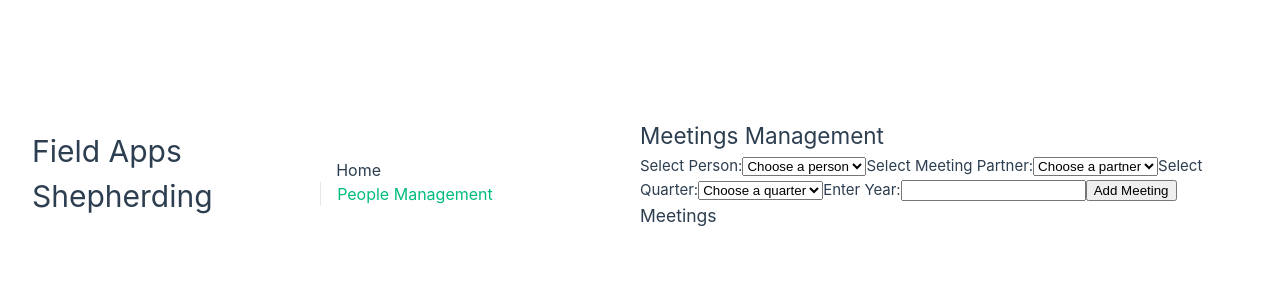
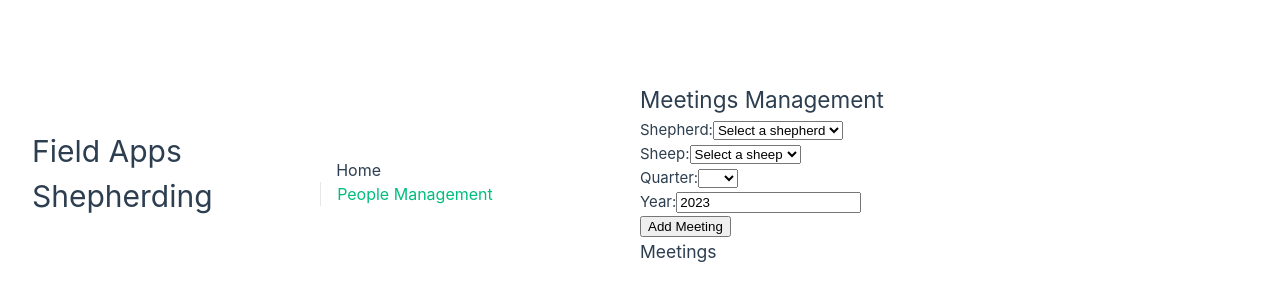
Before and after one commit to kmuncie/shepherding-schedule, a Vue app: page / in a window 1280 px wide. Shown: the part 226-526 px from the top of the page. Built offline with nearby package versions, Linux system fonts and the light colour scheme.

Commit message:
Updated meeting managment to be more specific

```diff
--- a/src/components/MeetingManagement.vue
+++ b/src/components/MeetingManagement.vue
@@ -1,38 +1,38 @@
 <template>
     <div>
       <h2>Meetings Management</h2>
+
       <form @submit.prevent="addNewMeeting">
-        <label for="personId">Select Person:</label>
-        <select v-model="selectedPersonId" id="personId" required>
-          <option disabled value="">Choose a person</option>
-          <option v-for="person in people" :key="person.id" :value="person.id">
-            {{ person.name }}
-          </option>
+      <div>
+        <label for="shepherd">Shepherd:</label>
+        <select id="shepherd" v-model="selectedShepherdId">
+          <option value="">Select a shepherd</option>
+          <option v-for="person in shepherds" :key="person.id" :value="person.id">{{ person.name }}</option>
         </select>
+      </div>
 
-        <label for="partnerId">Select Meeting Partner:</label>
-        <select v-model="selectedPartnerId" id="partnerId" required>
-          <option disabled value="">Choose a partner</option>
-          <option
-            v-for="person in people"
-            :key="person.id"
-            :value="person.id"
-            :disabled="person.id === selectedPersonId"
-          >
-            {{ person.name }}
-          </option>
+      <div>
+        <label for="sheep">Sheep:</label>
+        <select id="sheep" v-model="selectedSheepId">
+          <option value="">Select a sheep</option>
+          <option v-for="person in people" :key="person.id" :value="person.id">{{ person.name }}</option>
         </select>
+      </div>
 
-        <label for="quarter">Select Quarter:</label>
-        <select v-model="selectedQuarter" id="quarter" required>
-          <option disabled value="">Choose a quarter</option>
-          <option v-for="quarter in 4" :key="quarter" :value="quarter">
-            {{ quarter }}
-          </option>
+      <div>
+        <label for="quarter">Quarter:</label>
+        <select id="quarter" v-model="selectedQuarter">
+          <option value="1">Q1</option>
+          <option value="2">Q2</option>
+          <option value="3">Q3</option>
+          <option value="4">Q4</option>
         </select>
+      </div>
 
-        <label for="year">Enter Year:</label>
-        <input v-model="selectedYear" id="year" type="number" required />
+      <div>
+        <label for="year">Year:</label>
+        <input id="year" type="number" min="2023" step="1" v-model.number="selectedYear" />
+      </div>
 
       <button type="submit">Add Meeting</button>
     </form>
@@ -43,7 +43,7 @@
           <strong>{{ person.name }}'s Meetings:</strong>
           <ul>
             <li v-for="meeting in person.meetings" :key="meeting.id">
-              {{ getPartnerName(meeting.partnerId) }} - Q{{ meeting.quarter }} {{ meeting.year }}
+              {{ getPartnerName(meeting.sheepId) }} - Q{{ meeting.quarter }} {{ meeting.year }}
               <input
                 type="checkbox"
                 v-model="meeting.completed"
@@ -57,36 +57,44 @@
   </template>
 
   <script lang="ts">
-  import { defineComponent, ref } from 'vue';
+  import { defineComponent, ref, computed } from 'vue';
   import { usePeopleStore } from '@/stores/people';
 
   export default defineComponent({
     setup() {
       const peopleStore = usePeopleStore();
 
-      const selectedPersonId = ref('');
-      const selectedPartnerId = ref('');
+      const selectedShepherdId = ref('');
+      const selectedSheepId = ref('');
       const selectedQuarter = ref('');
-      const selectedYear = ref('');
+      const selectedYear = ref('2023');
 
       const addNewMeeting = () => {
-        if (selectedPersonId.value && selectedPartnerId.value && selectedQuarter.value && selectedYear.value) {
+        if (selectedShepherdId.value && selectedSheepId.value && selectedQuarter.value && selectedYear.value) {
           peopleStore.addMeeting(
-            selectedPersonId.value,
-            selectedPartnerId.value,
-            Number(selectedQuarter.value),
-            Number(selectedYear.value)
+            selectedShepherdId.value,
+            selectedSheepId.value,
+            parseInt(selectedQuarter.value),
+            parseInt(selectedYear.value)
           );
           resetForm();
         }
       };
 
       const resetForm = () => {
-        selectedPersonId.value = '';
-        selectedPartnerId.value = '';
+        selectedShepherdId.value = '';
+        selectedSheepId.value = '';
         selectedQuarter.value = '';
         selectedYear.value = '';
       };
+
+      const availablePartners = computed(() => {
+        return peopleStore.$state.people.filter((person) => person.id !== selectedShepherdId.value);
+      });
+
+      const shepherds = computed(() => {
+        return peopleStore.$state.people.filter(person => person.role === 'shepherd');
+      });
 
       const getPartnerName = (partnerId: string) => {
         const partner = peopleStore.$state.people.find((person) => person.id === partnerId);
@@ -99,8 +107,10 @@
 
       return {
         people: peopleStore.$state.people,
-        selectedPersonId,
-        selectedPartnerId,
+        availablePartners,
+        shepherds,
+        selectedShepherdId,
+        selectedSheepId,
         selectedQuarter,
         selectedYear,
         addNewMeeting,
--- a/src/stores/people.ts
+++ b/src/stores/people.ts
@@ -5,7 +5,8 @@ import { v4 as uuidv4 } from 'uuid';
 
 export interface Meeting {
   id: string;
-  partnerId: string;
+  shepherdId: string;
+  sheepId: string;
   quarter: number;
   year: number;
   completed: boolean;
@@ -51,18 +52,22 @@ export const usePeopleStore = defineStore('people', {
         localStorage.setItem(PEOPLE_STORAGE_KEY, JSON.stringify(markRaw(this.people)));
       }
     },
-    addMeeting(personId: string, partnerId: string, quarter: number, year: number) {
+    addMeeting(shepherdId: string, sheepId: string, quarter: number, year: number) {
       const meeting: Meeting = {
         id: uuidv4(),
-        partnerId,
+        shepherdId,
+        sheepId,
         quarter,
         year,
         completed: false,
       };
 
-      const person = this.people.find((p) => p.id === personId);
-      if (person) {
-        person.meetings.push(meeting);
+      const shepherd = this.people.find((person) => person.id === shepherdId);
+      if (shepherd) {
+        if (!shepherd.meetings) {
+          shepherd.meetings = [];
+        }
+        shepherd.meetings.push(meeting);
         localStorage.setItem(PEOPLE_STORAGE_KEY, JSON.stringify(markRaw(this.people)));
       }
     },
```
Lines whose indentation alone changed are shown as unchanged.
